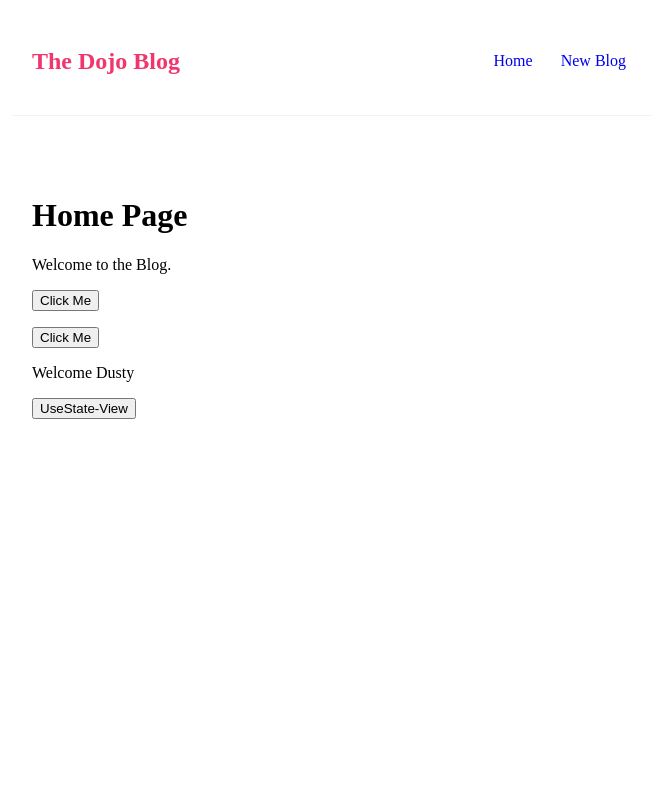
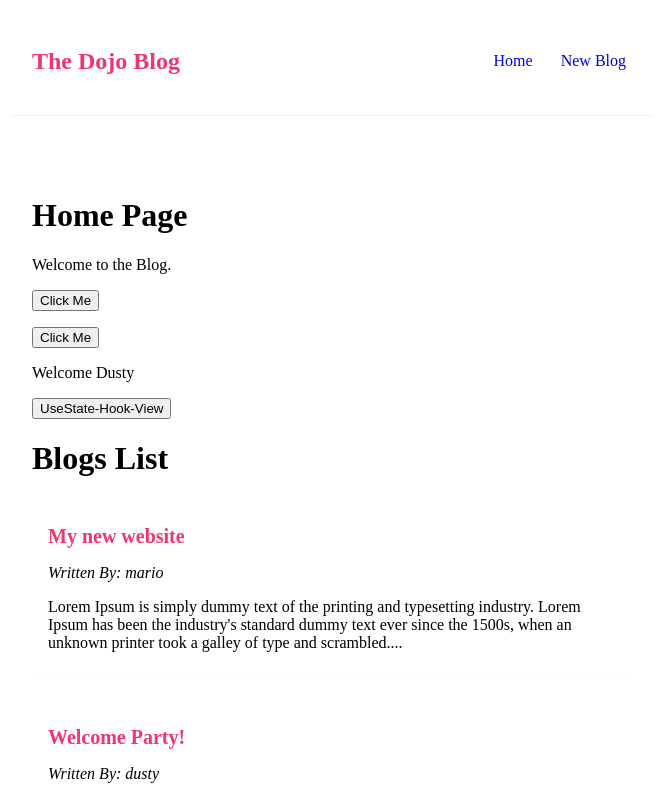
Before and after one commit to mrcoderhimanshu/reactjs-learning, a React (Create React App) app in the folder dojo-blog/: page / in a window 1280 px wide. Shown: the top 799 px of the page, without its empty margins (308-965 px from the left). Built offline with nearby package versions, Linux system fonts and the light colour scheme.

Commit message:
add: map method for looping a useState data in the dom

```diff
--- a/dojo-blog/src/components/Home.jsx
+++ b/dojo-blog/src/components/Home.jsx
@@ -1,7 +1,12 @@
 import { useState } from "react";
 const Home = () => {
     const [name, setName] = useState('Dusty');
-
+    const [blogs, setBlogs] = useState([
+        {title:"My new website", body: "Lorem Ipsum is simply dummy text of the printing and typesetting industry. Lorem Ipsum has been the industry's standard dummy text ever since the 1500s, when an unknown printer took a galley of type and scrambled....", author:"mario", id: 1},
+        {title:"Welcome Party!", body: "Lorem Ipsum is simply dummy text of the printing and typesetting industry. Lorem Ipsum has been the industry's standard dummy text ever since the 1500s, when an unknown printer took a galley of type and scrambled....", author:"dusty", id: 2},
+        {title:"Web dev top tips", body: "Lorem Ipsum is simply dummy text of the printing and typesetting industry. Lorem Ipsum has been the industry's standard dummy text ever since the 1500s, when an unknown printer took a galley of type and scrambled....", author:"yoshi", id: 3},
+        {title:"Using Map method in React", body: "This looping of blog content is managed by map method and we also use useState hook for managing the data.", author:"frank", id: 4}
+    ]);
     const handleClickButton = () =>{
         console.log('this is how we can create function inside components');
     }
@@ -18,7 +23,15 @@ const Home = () => {
             <p><button onClick={handleClickButton}>Click Me</button></p>
             <p><button onClick={() =>{handleParamMethod('param')}}>Click Me</button></p>
             <p>Welcome {name}</p>
-            <p><button onClick={handleChange}>UseState-View</button></p>
+            <p><button onClick={handleChange}>UseState-Hook-View</button></p>
+            <h1>Blogs List</h1>
+            {blogs.map((blog) =>(
+                <div className="blog-preview" key={blog.id}>
+                    <h2>{blog.title}</h2>
+                    <p><i>Written By: {blog.author}</i></p>
+                    <p>{blog.body}</p>
+                </div>
+            ))}
         </div>
      );
 }
--- a/dojo-blog/src/index.css
+++ b/dojo-blog/src/index.css
@@ -32,3 +32,18 @@
   margin: 40px auto;
   padding: 20px;
 }
+
+/* Blog previews / List */
+.blog-preview {
+  padding: 10px 16px;
+  margin: 20px 0;
+  border-bottom: 1px solid #fafafa;
+}
+.blog-preview:hover {
+  box-shadow: 1px 3px 5px rgba(0, 0, 0, 0.1);
+}
+.blog-preview h2 {
+  font-size: 20px;
+  color: #f1356d;
+  margin-bottom: 8px;
+}
```
